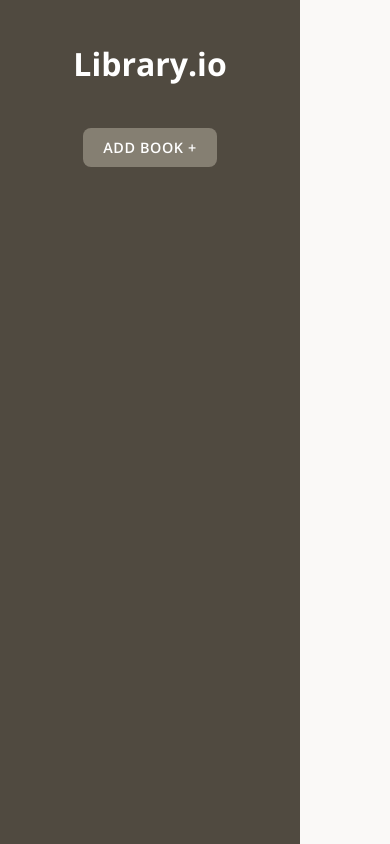
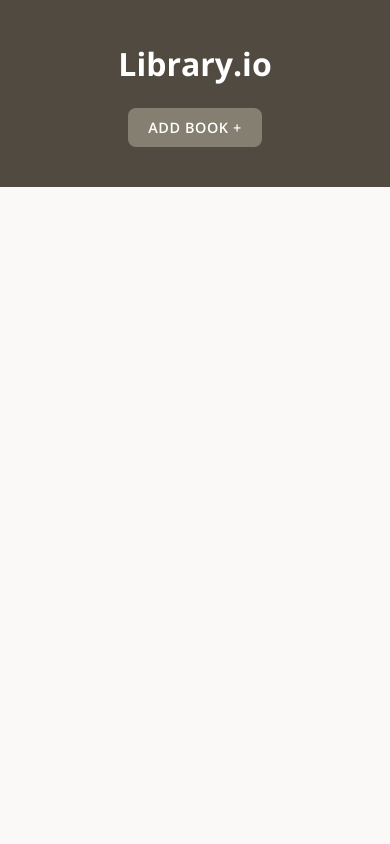
Before and after one commit to ProjectHenri/library-2024, a plain HTML site: page index.html in a window 390 px wide. Drawn offline with nearby package versions, Linux system fonts and the light colour scheme.

Commit message:
Add responsiveness for smaller screens

```diff
--- a/css/style.css
+++ b/css/style.css
@@ -214,3 +214,19 @@ input[type='radio'] {
   background-color: var(--primary600);
   color: var(--white);
 }
+
+@media  all and (max-width:768px) {
+  body{
+    grid-template-columns: auto;
+    grid-auto-rows: auto 1fr;
+  }
+  #sidebar{
+    padding:40px;
+  }
+  #sidebar .menu{
+    gap:20px;
+  }
+  #main-area{
+    justify-content: center;
+  }
+}
```
